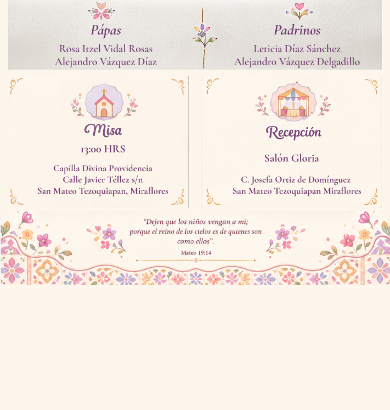
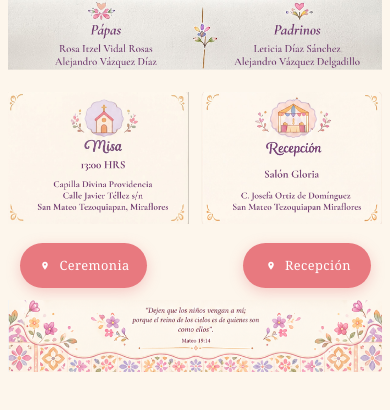
Before and after one commit to JulianDC23/Cumplea-os-Fernanda, a React (Vite) app: page / in a window 390 px wide. Shown: the part 402-812 px from the top of the page. Built offline with nearby package versions, Linux system fonts and the light colour scheme.

Commit message:
propuesta 1 -jd23

```diff
--- a/src/components/Buttons/Buttons.css
+++ b/src/components/Buttons/Buttons.css
@@ -4,14 +4,14 @@
   display: flex;
   justify-content: center;
   padding: 1.5rem 1rem;
-  box-sizing: remder-box;
-  margin-top: 8rem;
+  box-sizing: border-box;   /* ✅ corregido (era remder-box) */
+  margin-top: 2rem;         /* ✅ margen razonable, no 8rem */
 }
 
 .location__grid {
   display: grid;
   grid-template-columns: repeat(2, 1fr);
-  gap: 1.5rem;
+  gap: 15rem;
   width: 85%;
   max-width: 900px;
 }
@@ -35,7 +35,6 @@
   cursor: pointer;
   white-space: nowrap;
   -webkit-tap-highlight-color: transparent;
-  /* ✅ NO pongas pointer-events aquí, ya es auto por defecto */
 }
 
 .location__btn:hover {
@@ -55,22 +54,42 @@
   line-height: 1;
 }
 
-/* 📱 Móvil */
+/* 📱 Móvil — SIGUEN HORIZONTALES */
 @media (max-width: 640px) {
   .location {
-    padding: 1.25rem 1rem;
+    padding: 0;
+    margin-top: 1rem;
   }
 
   .location__grid {
-    grid-template-columns: 1fr;
-    gap: 0.85rem;
-    width: 100%;
-    max-width: 340px;
+    grid-template-columns: repeat(2, 1fr); /* ✅ 2 columnas, no 1 */
+    gap: 6rem;                            /* ✅ menos espacio entre botones */
+    width: 90%;                             /* ✅ más ancho */
+    max-width: none;
   }
 
   .location__btn {
-    padding: 0.85rem 1.25rem;
-    font-size: 1rem;
-    min-height: 48px;
+    padding: 1rem 0.8rem;   /* ✅ menos padding */
+    font-size: 0.8rem;        /* ✅ texto más chico para que quepa */
+    min-height: 44px;         /* ✅ táctil cómodo */
+    gap: 0.4rem;
+  }
+
+  .location__icon {
+    width: 1rem;
+    height: 0.6rem;
   }
 }
+
+/* 📱 Extra: pantallas MUY chicas (iPhone SE, etc) */
+@media (max-width: 380px) {
+  .location__btn {
+    font-size: 0.72rem;
+    padding: 0.65rem 0.5rem;
+  }
+
+  .location__icon {
+    width: 0.85rem;
+    height: 0.85rem;
+  }
+}
--- a/src/components/Footer/Footer.css
+++ b/src/components/Footer/Footer.css
@@ -4,8 +4,7 @@
   padding: 0;
   background: #fdf6ec;
   display: block;
-  box-sizing: border-box;
-  overflow: hidden;
+  line-height: 0;
 }
 
 .banner-footer__img {
@@ -15,6 +14,7 @@
   height: auto;
   object-fit: contain;
   margin: 0;
+  padding: 0;
   user-select: none;
   pointer-events: none;
 }
@@ -22,10 +22,13 @@
 /* 📱 Móvil */
 @media (max-width: 768px) {
   .banner-footer {
-    padding: 0;
+    padding: 0.5rem 0.5rem 1rem;
   }
 
   .banner-footer__img {
     width: 100%;         /* en móvil sí todo el ancho */
+    height: auto;
+    min-height: 80px;
+    object-fit: contain;
   }
 }
--- a/src/components/Home/Home.jsx
+++ b/src/components/Home/Home.jsx
@@ -27,7 +27,7 @@ function Home() {
       <Countdown />
       <BannerFamilia />
       <Sites />
-      {/* <LocationButtons /> */}
+      <LocationButtons />
       <Footer />
     </main>
    </>
--- a/src/components/Sites/Sites.css
+++ b/src/components/Sites/Sites.css
@@ -6,6 +6,7 @@
   align-items: center;
   padding: 0.5rem 1rem;
   box-sizing: border-box;
+  margin-top: 1rem;
 }
 
 .banner-sites__img {
--- a/src/index.css
+++ b/src/index.css
@@ -6,7 +6,6 @@
 
 html, body, #root {
   width: 100%;
-  min-height: 100%;
   margin: 0;
   padding: 0;
 }
```
